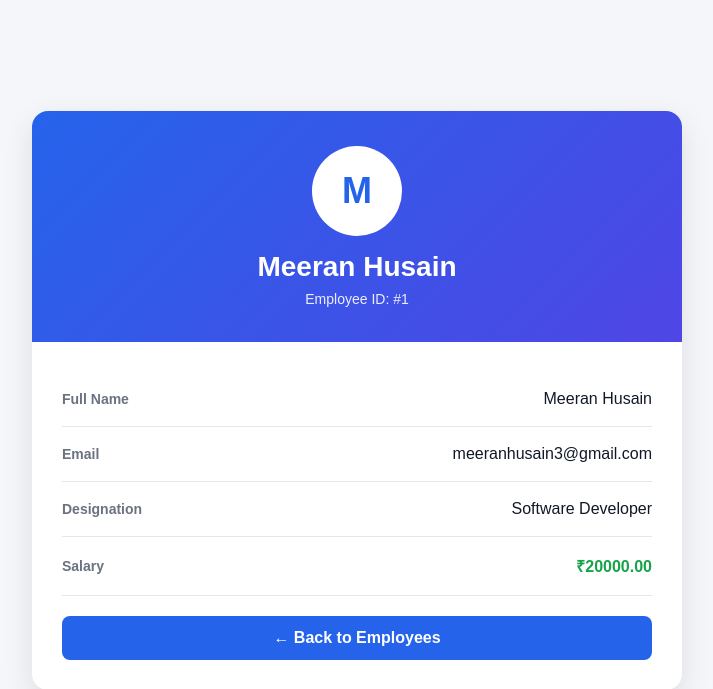
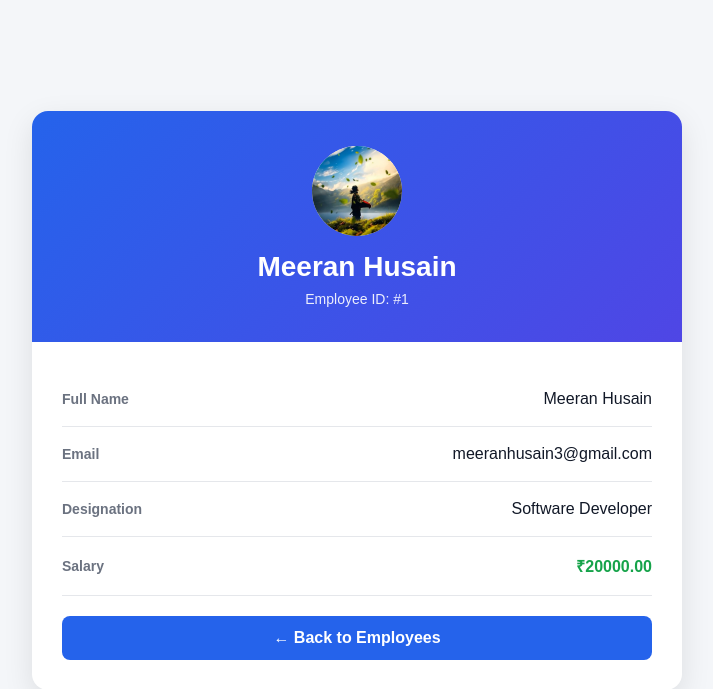
Before and after one commit to MeeranHusain/Django, a Django app: page /employee/1/ in a window 1280 px wide. Shown: the top 689 px of the page, without its empty margins (283-996 px from the left). Run offline with Django 5.2, Linux system fonts and the light colour scheme; data comes from the database, SQL or seed files in the repository.

Commit message:
Enhance employee detail view with image display and update home page with add employee button

```diff
--- a/Employee_main/static/css/employee_details.css
+++ b/Employee_main/static/css/employee_details.css
@@ -36,12 +36,21 @@ body {
   margin: 0 auto 15px;
   border-radius: 50%;
   background: white;
-  color: #2563eb;
+
   display: flex;
   justify-content: center;
   align-items: center;
-  font-size: 36px;
-  font-weight: bold;
+
+  overflow: hidden;
+}
+
+.profile-icon img {
+  width: 100%;
+  height: 100%;
+  max-width: 100%;
+  max-height: 100%;
+  object-fit: cover;
+  display: block;
 }
 
 .card-header h1 {
--- a/templates/employee_detail.html
+++ b/templates/employee_detail.html
@@ -18,7 +18,9 @@
     <div class="employee-card">
 
         <div class="card-header">
-            <div class="profile-icon">{{ employee.full_name|first|upper }}</div>
+            <div class="profile-icon">
+                <img src="{{ employee.image.url }}" alt="{{ employee.full_name }} image">
+            </div>
             <h1>{{ employee.full_name }}</h1>
             <p>Employee ID: #{{ employee.id }}</p>
         </div>
--- a/templates/home.html
+++ b/templates/home.html
@@ -18,6 +18,10 @@
             <h1>Employee List</h1>
             <p>Manage and view all employees</p>
         </div>
+
+        <button class="btn btn-primary">
+            <i class="fa fa-plus"></i> Add Employee
+        </button>
 
         <div class="table-container">
             <table class="employee-table">
```
